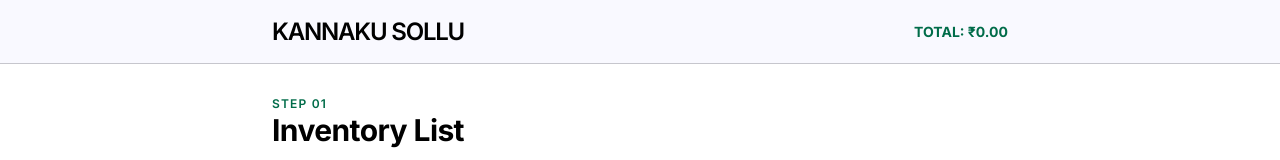
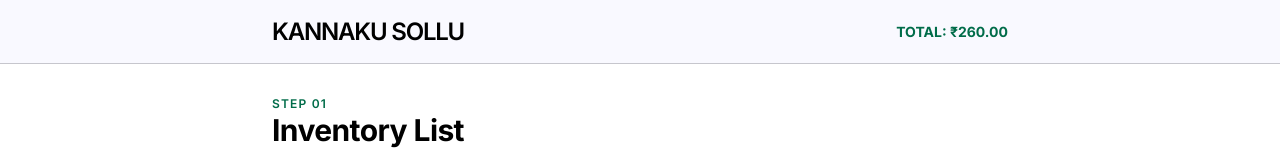
Before and after one commit to suvel/kannaku_sollu, a React (Create React App) app: page / in a window 1280 px wide. Shown: the top 160 px of the page. Built offline with nearby package versions, Linux system fonts and the light colour scheme.

Commit message:
Refactor TopAppBar to display grand total in Members, Products, and Split pages

```diff
--- a/src/pages/MembersPage.js
+++ b/src/pages/MembersPage.js
@@ -6,7 +6,7 @@ import AddMemberModal from "../components/AddMemberModal";
 import ConfirmDialog from "../components/ConfirmDialog";
 import { useMembers } from "../context/MembersContext";
 import { useLedger } from "../context/LedgerContext";
-import { getMemberLedgerItems } from "../utils/ledgerSummary";
+import { getMemberLedgerItems, getGrandTotal } from "../utils/ledgerSummary";
 import { CURRENCY_SYMBOL, ROUTES, SELF_MEMBER_ID } from "../constants";
 
 function MembersPage() {
@@ -36,7 +36,7 @@ function MembersPage() {
 
   return (
     <div className="min-h-screen pb-32 pt-24">
-      <TopAppBar total={`${CURRENCY_SYMBOL}0.00`} />
+      <TopAppBar total={`${CURRENCY_SYMBOL}${getGrandTotal(ledgerItems).toFixed(2)}`} />
       <main className="px-container-margin max-w-[768px] mx-auto">
         <div className="mb-section-margin">
           <div>
--- a/src/pages/ProductsPage.js
+++ b/src/pages/ProductsPage.js
@@ -7,6 +7,7 @@ import ConfirmDialog from "../components/ConfirmDialog";
 import LedgerSummaryCard from "../components/LedgerSummaryCard";
 import { useProducts } from "../context/ProductsContext";
 import { useLedger } from "../context/LedgerContext";
+import { getGrandTotal } from "../utils/ledgerSummary";
 import { CURRENCY_SYMBOL, ROUTES } from "../constants";
 
 function ProductsPage() {
@@ -31,7 +32,7 @@ function ProductsPage() {
 
   return (
     <div className="min-h-screen pb-32 pt-20">
-      <TopAppBar />
+      <TopAppBar total={`${CURRENCY_SYMBOL}${getGrandTotal(ledgerItems).toFixed(2)}`} />
       <main className="px-container-margin max-w-[768px] mx-auto">
         <section className="mb-6 flex justify-between items-end mt-4">
           <div>
--- a/src/pages/SplitPage.js
+++ b/src/pages/SplitPage.js
@@ -6,7 +6,7 @@ import LedgerSummaryCard from "../components/LedgerSummaryCard";
 import { useMembers } from "../context/MembersContext";
 import { useProducts } from "../context/ProductsContext";
 import { useLedger } from "../context/LedgerContext";
-import { formatQty, getMemberExpression, getMemberLedgerItems, getMemberTotal } from "../utils/ledgerSummary";
+import { formatQty, getGrandTotal, getMemberExpression, getMemberLedgerItems, getMemberTotal } from "../utils/ledgerSummary";
 import { CURRENCY_SYMBOL, ROUTES } from "../constants";
 
 function SplitPage() {
@@ -55,7 +55,7 @@ function SplitPage() {
 
   return (
     <div className="min-h-screen pb-32 pt-20">
-      <TopAppBar total={`${CURRENCY_SYMBOL}248.50`} />
+      <TopAppBar total={`${CURRENCY_SYMBOL}${getGrandTotal(ledgerItems).toFixed(2)}`} />
       <main className="px-container-margin max-w-[768px] mx-auto">
         <section className="mt-4 mb-section-margin">
           <div className="flex items-baseline justify-between mb-2">
```
